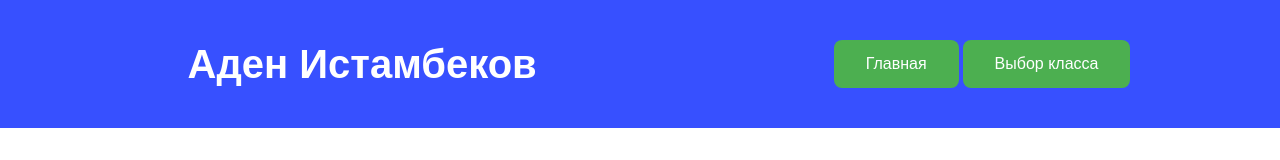
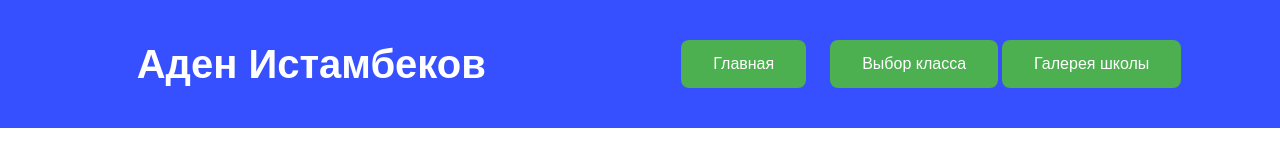
Before and after one commit to AydinKaseyinoff/school-website, a React (Create React App) app: page / in a window 1280 px wide. Shown: the top 160 px of the page. Built offline with nearby package versions, Linux system fonts and the light colour scheme.

Commit message:
change component nav

```diff
--- a/src/components/Navigation.js
+++ b/src/components/Navigation.js
@@ -1,7 +1,5 @@
-// src/components/Navigation.js
-
 import React from "react";
-import { Link } from "react-router-dom";
+import { NavLink } from "react-router-dom";
 
 const Navigation = () => {
   return (
@@ -10,15 +8,21 @@ const Navigation = () => {
         <h1 className="logo">Аден Истамбеков</h1>
       </ul>
       <ul>
-        <li>
-          <Link to="/" className="set_class">
+        <li className="ul-nav">
+          <NavLink exact to="/" className="set_class" activeClassName="active">
             Главная
-          </Link>
+          </NavLink>
         </li>
         <li>
-          <Link to="/classes" className="set_class">
+          <NavLink to="/classes" className="set_class" activeClassName="active">
             Выбор класса
-          </Link>
+          </NavLink>
+        </li>
+        {/* Добавляем кнопку для открытия галереи школы */}
+        <li>
+          <NavLink to="/gallery" className="set_class" activeClassName="active">
+            Галерея школы
+          </NavLink>
         </li>
       </ul>
     </nav>
```
